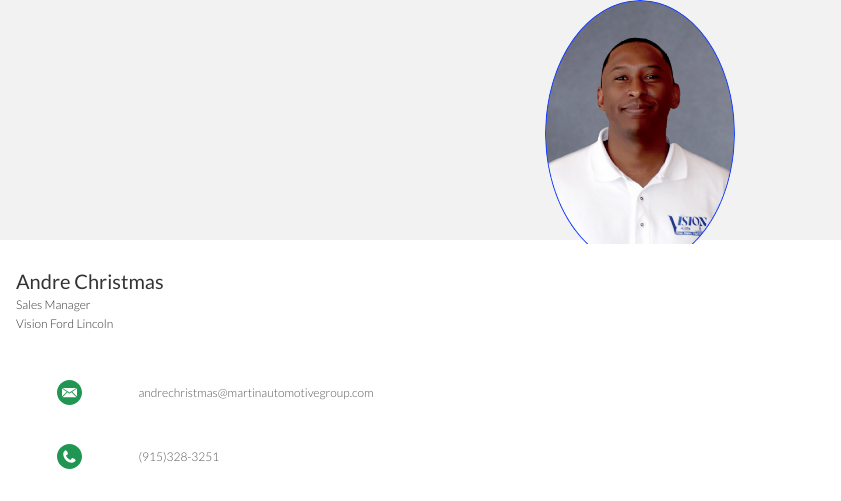
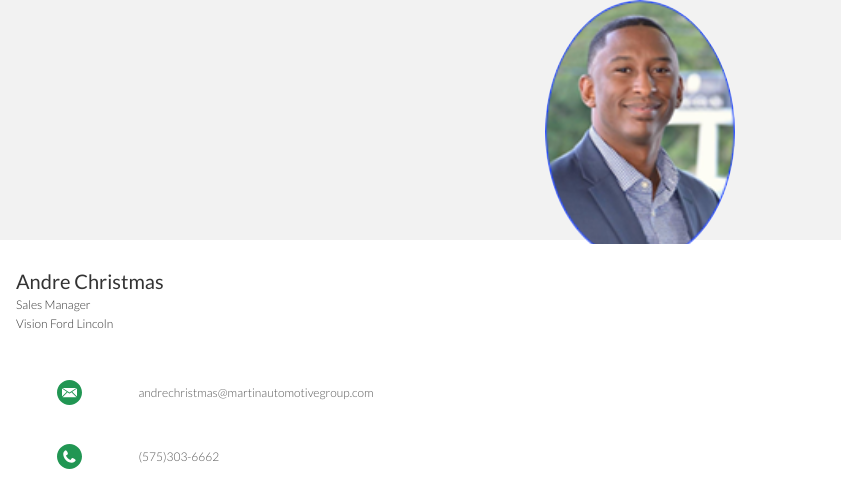
Before and after one commit to Fego23/Andre_Business-Card, a plain HTML site: page index.html in a window 1280 px wide. Shown: the top 501 px of the page, 0-841 px from the left. Drawn offline with Linux system fonts and the light colour scheme; a web font is replaced by a local one.

Commit message:
Update index.html

```diff
--- a/index.html
+++ b/index.html
@@ -14,7 +14,7 @@
 			<div class="row">
 				<div class="col"></div>
 				<div class="col is-5">
-					<img class="profile-pic"src="Andre_Christmas.png" alt="Profile Picture">
+					<img class="profile-pic"src="Andre.png" alt="Profile Picture">
 				</div>
 				<div class="col"></div>
 			</div>
@@ -55,14 +55,14 @@
 	</section>
 
 	<section class="bg-color-white secondary-info">
-		<a href="tel:+9153283251">
+		<a href="tel:+5753036662">
 			<div class="container">
 				<div class="row detail">
 					<div class="col">
 						<img src="assets/icon-phone.svg" alt="Phone Icon"">
 					</div>
 					<div class="col is-8">
-						<p class="text-detail">(915)328-3251</p>
+						<p class="text-detail">(575)303-6662</p>
 					</div>
 					<div class="col">
 						<img src="assets/right-arrow.svg" alt="Right Arrow" height="50%" width="40%">
```
